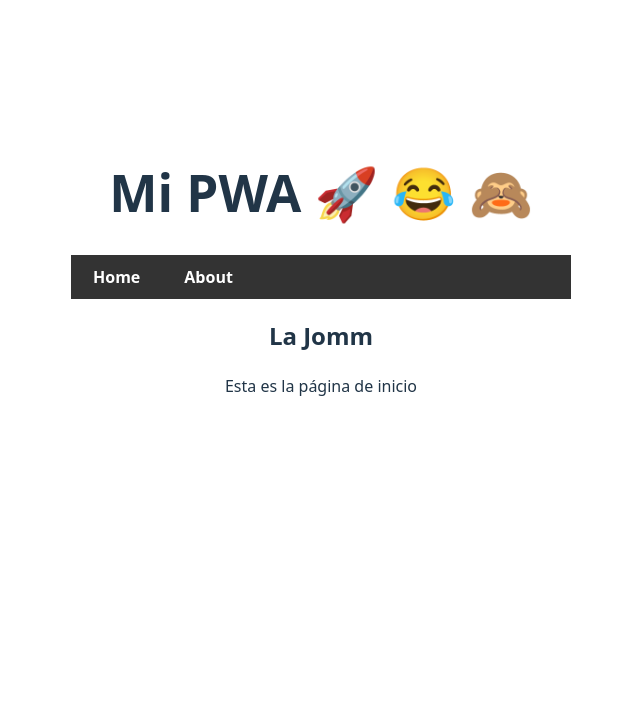
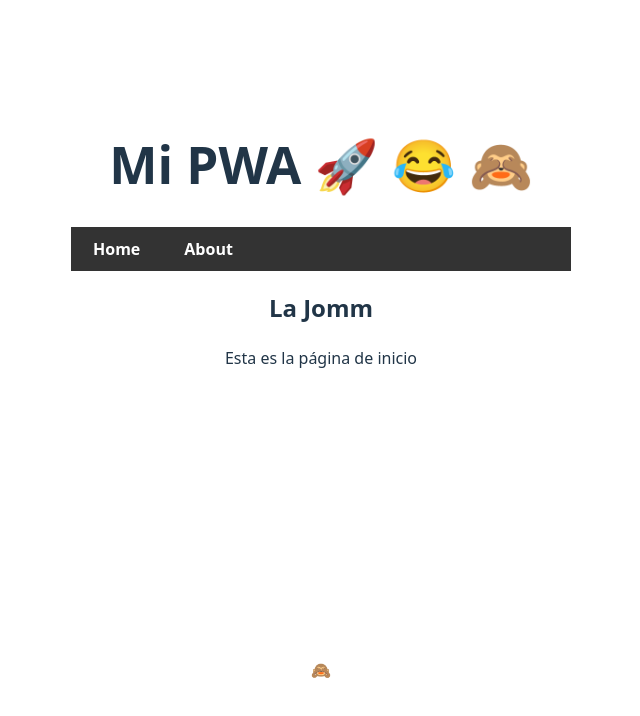
Before and after one commit to bguzmanm/devops-feg3, a React app: page / in a window 1280 px wide. Shown: the top 716 px of the page, without its empty margins (319-959 px from the left). Built offline with nearby package versions, Linux system fonts and the light colour scheme; no server answers; the HTML template or start-up script is replaced by a standard one.

Commit message:
move 🙈

```diff
--- a/src/App.jsx
+++ b/src/App.jsx
@@ -6,6 +6,7 @@ function App() {
     <div>
       <h1>Mi PWA 🚀 😂 🙈</h1>
       <AppRoutes />
+      <p>🙈</p>
     </div>
   );
 }
```
